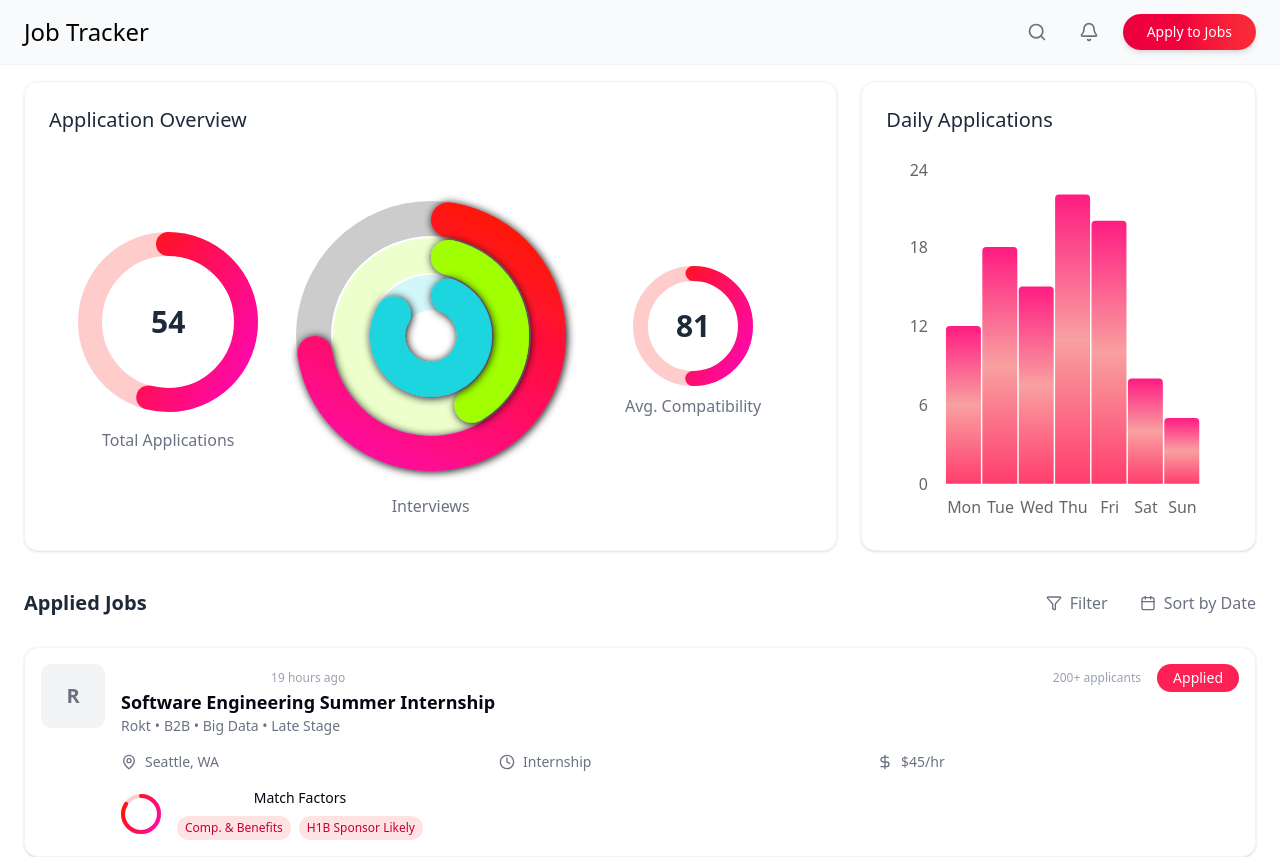
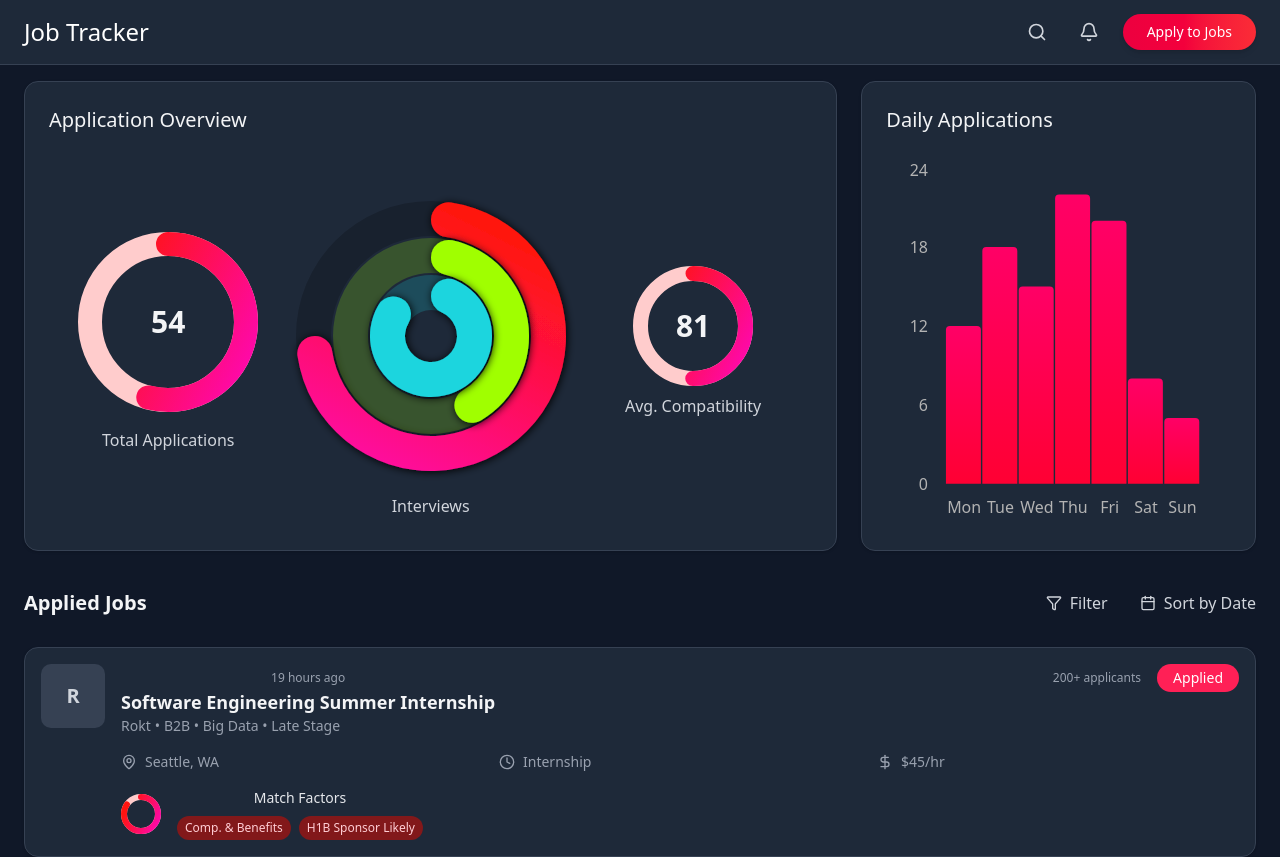
Before and after one commit to mrktsm/swiftapply-henhacks2025, a React (Vite) app in the folder frontend/: page / in a window 1280 px wide. Shown: the top 857 px of the page. Built offline with nearby package versions, Linux system fonts and the light colour scheme.

Commit message:
ADD: Dark Mode

```diff
--- a/frontend/src/JobApplicationDashboard.tsx
+++ b/frontend/src/JobApplicationDashboard.tsx
@@ -84,7 +84,7 @@ const JobApplicationDashboard = () => {
     { name: "Sun", count: 5 },
   ];
 
-  // Light green-inspired color palette
+  // Dark mode color palette
   const COLORS = [
     "#4ade80", // light green (primary)
     "#34C759", // green
@@ -144,25 +144,19 @@ const JobApplicationDashboard = () => {
   };
 
   return (
-    <div
-      className="bg-white-50 min-h-screen"
-      //   style={{
-      //     fontFamily:
-      //       "SF Pro Display, -apple-system, BlinkMacSystemFont, sans-serif",
-      //   }}
-    >
+    <div className="bg-gray-900 min-h-screen text-gray-200">
       {/* Header - iOS style navigation bar */}
-      <header className="bg-opacity-70 backdrop-blur-md border-b border-gray-100 sticky top-0 z-10 bg-gray-50">
+      <header className="bg-gray-800 bg-opacity-70 backdrop-blur-md border-b border-gray-700 sticky top-0 z-10">
         <div className="container mx-auto px-6 h-16 flex items-center justify-between">
-          <h1 className="text-2xl font-medium bg-gradient-to-r text-black bg-clip-text">
+          <h1 className="text-2xl font-medium bg-gradient-to-r text-white bg-clip-text">
             Job Tracker
           </h1>
 
           <div className="flex items-center space-x-4">
-            <button className="p-2 rounded-full text-gray-500 hover:bg-gray-100 transition-colors">
+            <button className="p-2 rounded-full text-gray-300 hover:bg-gray-700 transition-colors">
               <Search size={20} />
             </button>
-            <button className="p-2 rounded-full text-gray-500 hover:bg-gray-100 transition-colors">
+            <button className="p-2 rounded-full text-gray-300 hover:bg-gray-700 transition-colors">
               <Bell size={20} />
             </button>
             <button className="bg-gradient-to-r from-rose-600 to-red-500 hover:from-rose-500 hover:to-red-400 text-white rounded-full py-2 px-6 font-medium text-sm shadow-md hover:shadow-lg transition-all duration-200">
@@ -175,10 +169,10 @@ const JobApplicationDashboard = () => {
       <div className="container mx-auto px-6 py-4">
         {/* Dashboard Stats */}
         <div className="grid grid-cols-1 lg:grid-cols-3 gap-6 mb-8">
-          <div className="rounded-xl shadow-sm border border-gray-100 overflow-hidden col-span-2 transform transition-transform hover:scale-[1.01] duration-300">
+          <div className="rounded-xl shadow-sm border border-gray-700 overflow-hidden col-span-2 transform transition-transform duration-300 bg-gray-800">
             <div className="p-6">
               <div className="mb-6">
-                <h2 className="text-xl font-medium text-gray-800 text-left">
+                <h2 className="text-xl font-medium text-gray-100 text-left">
                   Application Overview
                 </h2>
               </div>
@@ -191,11 +185,11 @@ const JobApplicationDashboard = () => {
                       strokeWidth={24}
                       isLoading={loading}
                     />
-                    <div className="absolute inset-0 flex items-center justify-center text-3xl font-semibold text-gray-800">
+                    <div className="absolute inset-0 flex items-center justify-center text-3xl font-semibold text-gray-100">
                       {stats.totalApplications}
                     </div>
                   </div>
-                  <div className="text-gray-500 font-medium mt-2">
+                  <div className="text-gray-300 font-medium mt-2">
                     Total Applications
                   </div>
                 </div>
@@ -205,11 +199,8 @@ const JobApplicationDashboard = () => {
                       rings={multipleRings}
                       showLabels={false}
                     />
-                    {/* <div className="absolute inset-0 flex items-center justify-center text-2xl font-semibold text-gray-800">
-                {stats.interviews}
-              </div> */}
                   </div>
-                  <div className="text-gray-500 font-medium -mt-25">
+                  <div className="text-gray-300 font-medium -mt-25">
                     Interviews
                   </div>
                 </div>
@@ -221,19 +212,19 @@ const JobApplicationDashboard = () => {
                       strokeWidth={15}
                       isLoading={loading}
                     />
-                    <div className="absolute inset-0 flex items-center justify-center text-3xl font-semibold text-gray-800">
+                    <div className="absolute inset-0 flex items-center justify-center text-3xl font-semibold text-gray-100">
                       {Math.round(stats.averageCompatibility)}
                     </div>
                   </div>
-                  <div className="text-gray-500 font-medium">
+                  <div className="text-gray-300 font-medium">
                     Avg. Compatibility
                   </div>
                 </div>
               </div>
             </div>
           </div>
-          <div className="bg-white rounded-xl shadow-sm border border-gray-100 p-6 transform transition-transform hover:scale-[1.01] duration-300 text-left h-full">
-            <h2 className="text-xl font-medium mb-6 text-gray-800">
+          <div className="bg-gray-800 rounded-xl shadow-sm border border-gray-700 p-6 transform transition-transform duration-300 text-left h-full">
+            <h2 className="text-xl font-medium mb-6 text-gray-100">
               Daily Applications
             </h2>
             <div className="h-[calc(100%-4rem)]">
@@ -250,20 +241,8 @@ const JobApplicationDashboard = () => {
                       x2="0"
                       y2="1"
                     >
-                      <stop offset="0%" stopColor="#ff0f7b" stopOpacity={1} />{" "}
-                      {/* Vibrant pink */}
-                      <stop
-                        offset="50%"
-                        stopColor="#f89b9b"
-                        stopOpacity={1}
-                      />{" "}
-                      {/* Mid-tone */}
-                      <stop
-                        offset="100%"
-                        stopColor="#ff3366"
-                        stopOpacity={1}
-                      />{" "}
-                      {/* Deep rose */}
+                      <stop offset="0%" stopColor="#FF0066" stopOpacity={1} />
+                      <stop offset="100%" stopColor="#FF0033" stopOpacity={1} />
                     </linearGradient>
                   </defs>
                   <XAxis
@@ -271,15 +250,21 @@ const JobApplicationDashboard = () => {
                     axisLine={false}
                     tickLine={false}
                     dy={10}
+                    tick={{ fill: "#b3b3b3" }}
                   />
-                  <YAxis axisLine={false} tickLine={false} dx={-10} />
+                  <YAxis
+                    axisLine={false}
+                    tickLine={false}
+                    dx={-10}
+                    tick={{ fill: "#b3b3b3" }}
+                  />
                   <Tooltip
                     contentStyle={{
                       borderRadius: "8px",
-                      backgroundColor: "rgba(255, 255, 255, 0.8)",
-                      backdropFilter: "blur(8px)",
+                      backgroundColor: "#2d3748", // Dark background for tooltip
                       border: "none",
-                      boxShadow: "0 4px 12px rgba(0, 0, 0, 0.1)",
+                      boxShadow: "0 4px 12px rgba(0, 0, 0, 0.3)",
+                      color: "#e2e8f0",
                     }}
                   />
                   <Bar
@@ -292,10 +277,7 @@ const JobApplicationDashboard = () => {
                     animationEasing="ease-out"
                   >
                     {applicationData.map((entry, index) => (
-                      <Cell
-                        key={`cell-${index}`}
-                        fillOpacity={0.95} // Increased opacity for more vibrant colors
-                      />
+                      <Cell key={`cell-${index}`} fillOpacity={1} />
                     ))}
                   </Bar>
                 </BarChart>
@@ -306,13 +288,13 @@ const JobApplicationDashboard = () => {
 
         {/* Applied Jobs */}
         <div className="mb-6 flex justify-between items-center">
-          <h2 className="text-xl font-semibold text-gray-800">Applied Jobs</h2>
+          <h2 className="text-xl font-semibold text-gray-100">Applied Jobs</h2>
           <div className="flex items-center">
-            <button className="text-gray-500 hover:text-gray-700 flex items-center mr-4 py-2 px-4 rounded-full hover:bg-white transition-colors">
+            <button className="text-gray-300 hover:text-gray-100 flex items-center mr-4 py-2 px-4 rounded-full hover:bg-gray-800 transition-colors">
               <Filter size={16} className="mr-2" />
               <span>Filter</span>
             </button>
-            <button className="text-gray-500 hover:text-gray-700 flex items-center">
+            <button className="text-gray-300 hover:text-gray-100 flex items-center">
               <Calendar size={16} className="mr-2" />
               <span>Sort by Date</span>
             </button>
@@ -323,9 +305,9 @@ const JobApplicationDashboard = () => {
           {appliedJobs.map((job) => (
             <div
               key={job.id}
-              className="bg-white rounded-xl shadow-sm border border-gray-100 p-4 flex"
+              className="bg-gray-800 rounded-xl shadow-sm border border-gray-700 p-4 flex"
             >
-              <div className="w-16 h-16 rounded-lg bg-gray-100 flex items-center justify-center text-xl font-bold text-gray-500 mr-4">
+              <div className="w-16 h-16 rounded-lg bg-gray-700 flex items-center justify-center text-xl font-bold text-gray-300 mr-4">
                 {job.company.slice(0, 1)}
               </div>
 
@@ -333,8 +315,10 @@ const JobApplicationDashboard = () => {
                 <div className="flex justify-between items-start">
                   <div>
                     <span className="text-xs text-gray-400">{job.posted}</span>
-                    <h3 className="text-lg font-semibold">{job.title}</h3>
-                    <div className="flex items-center text-sm text-gray-500">
+                    <h3 className="text-lg font-semibold text-gray-100">
+                      {job.title}
+                    </h3>
+                    <div className="flex items-center text-sm text-gray-400">
                       <span>{job.company}</span>
                       <span className="mx-1">•</span>
                       <span>B2B • Big Data • Late Stage</span>
@@ -352,15 +336,15 @@ const JobApplicationDashboard = () => {
                 </div>
 
                 <div className="grid grid-cols-3 gap-4 mt-4">
-                  <div className="flex items-center text-sm text-gray-500">
+                  <div className="flex items-center text-sm text-gray-400">
                     <MapPin size={16} className="mr-2" />
                     <span>{job.location}</span>
                   </div>
-                  <div className="flex items-center text-sm text-gray-500">
+                  <div className="flex items-center text-sm text-gray-400">
                     <Clock size={16} className="mr-2" />
                     <span>{job.type}</span>
                   </div>
-                  <div className="flex items-center text-sm text-gray-500">
+                  <div className="flex items-center text-sm text-gray-400">
                     <DollarSign size={16} className="mr-2" />
                     <span>{job.salary}</span>
                   </div>
@@ -372,19 +356,19 @@ const JobApplicationDashboard = () => {
                     <ProgressCircle
                       percentage={job.compatibility}
                       radius={20}
-                      strokeWidth={4}
+                      strokeWidth={6}
                       isLoading={loading}
                     />
                   </div>
                   <div>
-                    <div className="text-sm font-medium mb-2">
+                    <div className="text-sm font-medium mb-2 text-gray-200">
                       Match Factors
                     </div>
                     <div className="flex gap-2">
                       {job.tags.map((tag, i) => (
                         <div
                           key={i}
-                          className="bg-red-100 text-rose-700 px-2 py-1 rounded-full text-xs"
+                          className="bg-red-900 text-rose-200 px-2 py-1 rounded-full text-xs"
                         >
                           {tag}
                         </div>
```
